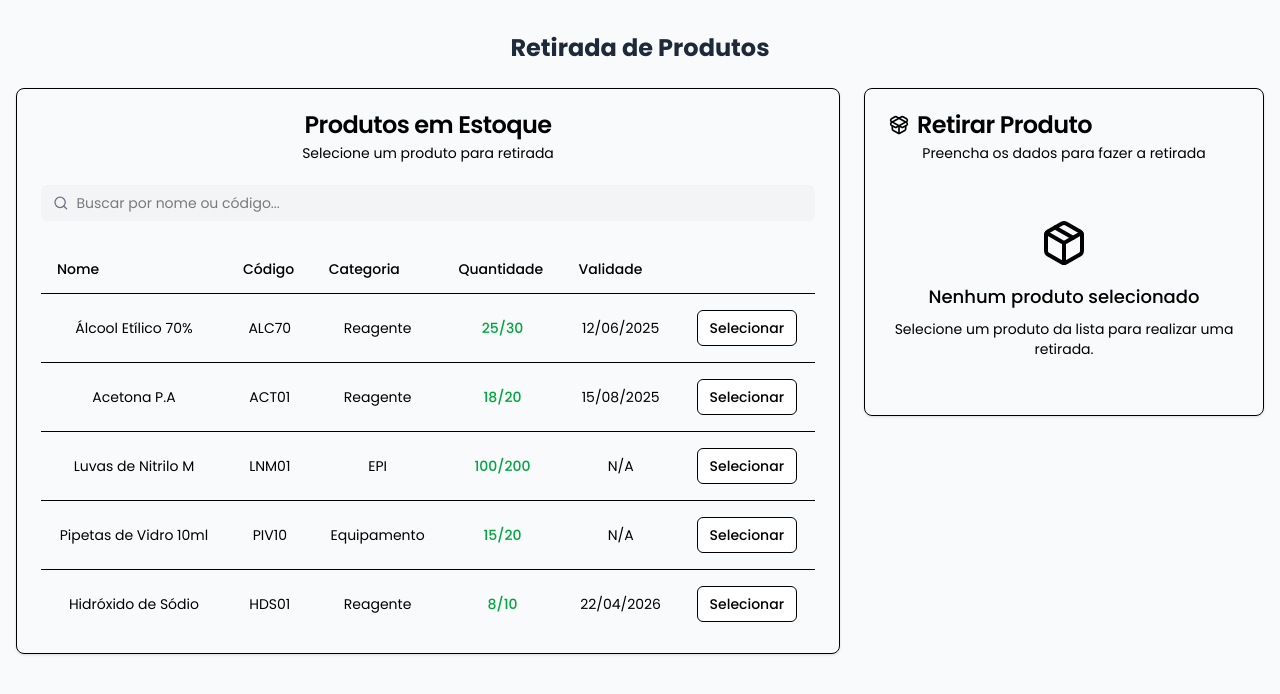
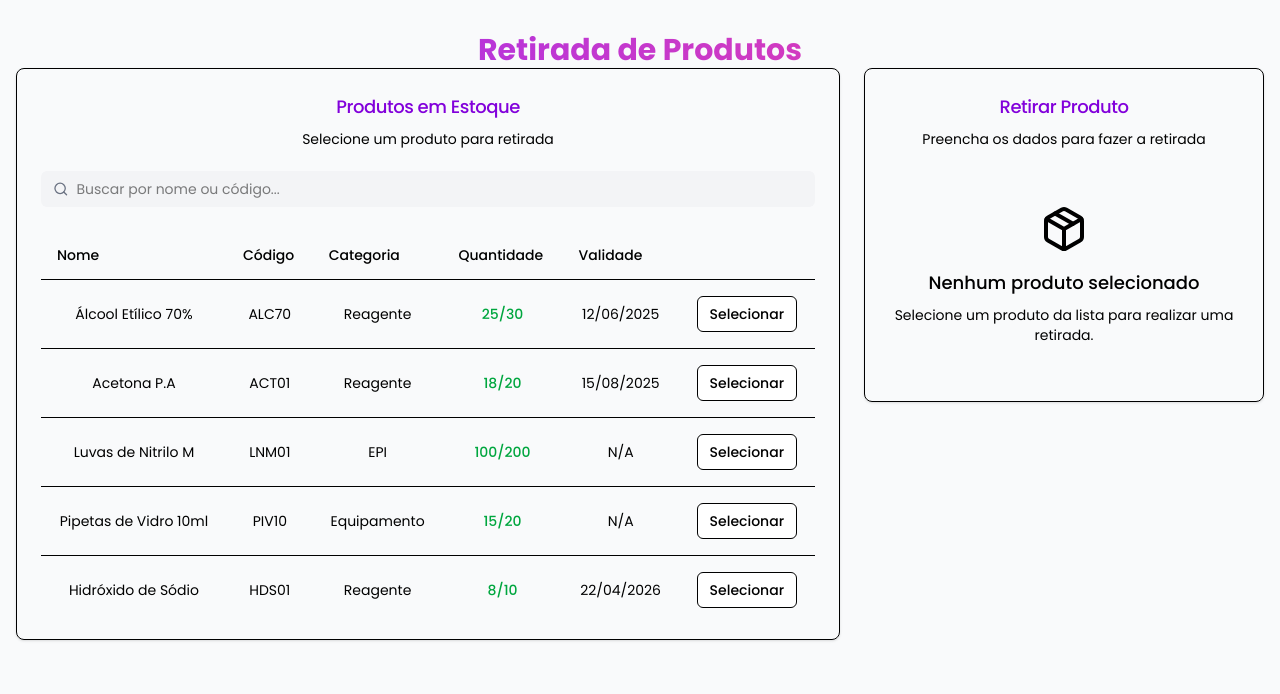
Before and after one commit to LucasMGcode/Omini, a React (Vite) app in the folder front/: page /withdraw-product in a window 1280 px wide. Shown: the top 694 px of the page. Built offline with nearby package versions, Linux system fonts and the light colour scheme.

Commit message:
Melhorando o design da tela de retirada de produtos

```diff
--- a/front/src/pages/WithdrawProduct.tsx
+++ b/front/src/pages/WithdrawProduct.tsx
@@ -151,14 +151,14 @@ const WithdrawProduct = () => {
       {/* <Header /> */}
 
       <div className="container mx-auto px-4 py-8">
-        <h1 className="text-2xl font-bold text-gray-800 mb-6">Retirada de Produtos</h1>
+        <h1 className="text-3xl font-bold bg-gradient-to-r from-purple-600 to-pink-500 bg-clip-text text-transparent font-poppins">Retirada de Produtos</h1>
 
         <div className="grid grid-cols-1 lg:grid-cols-3 gap-6">
           {/* Left side - Product list */}
-          <div className="lg:col-span-2">
+          <div className="lg:col-span-2 ">
             <Card>
-              <CardHeader>
-                <CardTitle>Produtos em Estoque</CardTitle>
+              <CardHeader >
+                <CardTitle className='"block text-sm font-medium text-purple-700 mb-2 font-poppins text-lg'>Produtos em Estoque</CardTitle>
                 <CardDescription>Selecione um produto para retirada</CardDescription>
 
                 <div className="flex items-center bg-gray-100 rounded-md mt-4 px-3 py-2">
@@ -226,8 +226,8 @@ const WithdrawProduct = () => {
           <div>
             <Card>
               <CardHeader>
-                <CardTitle className="flex items-center gap-2">
-                  <PackageOpen className="h-5 w-5 text-primary" />
+                <CardTitle className="block text-sm font-medium text-purple-700 mb-2 font-poppins text-lg">
+
                   Retirar Produto
                 </CardTitle>
                 <CardDescription>Preencha os dados para fazer a retirada</CardDescription>
```
